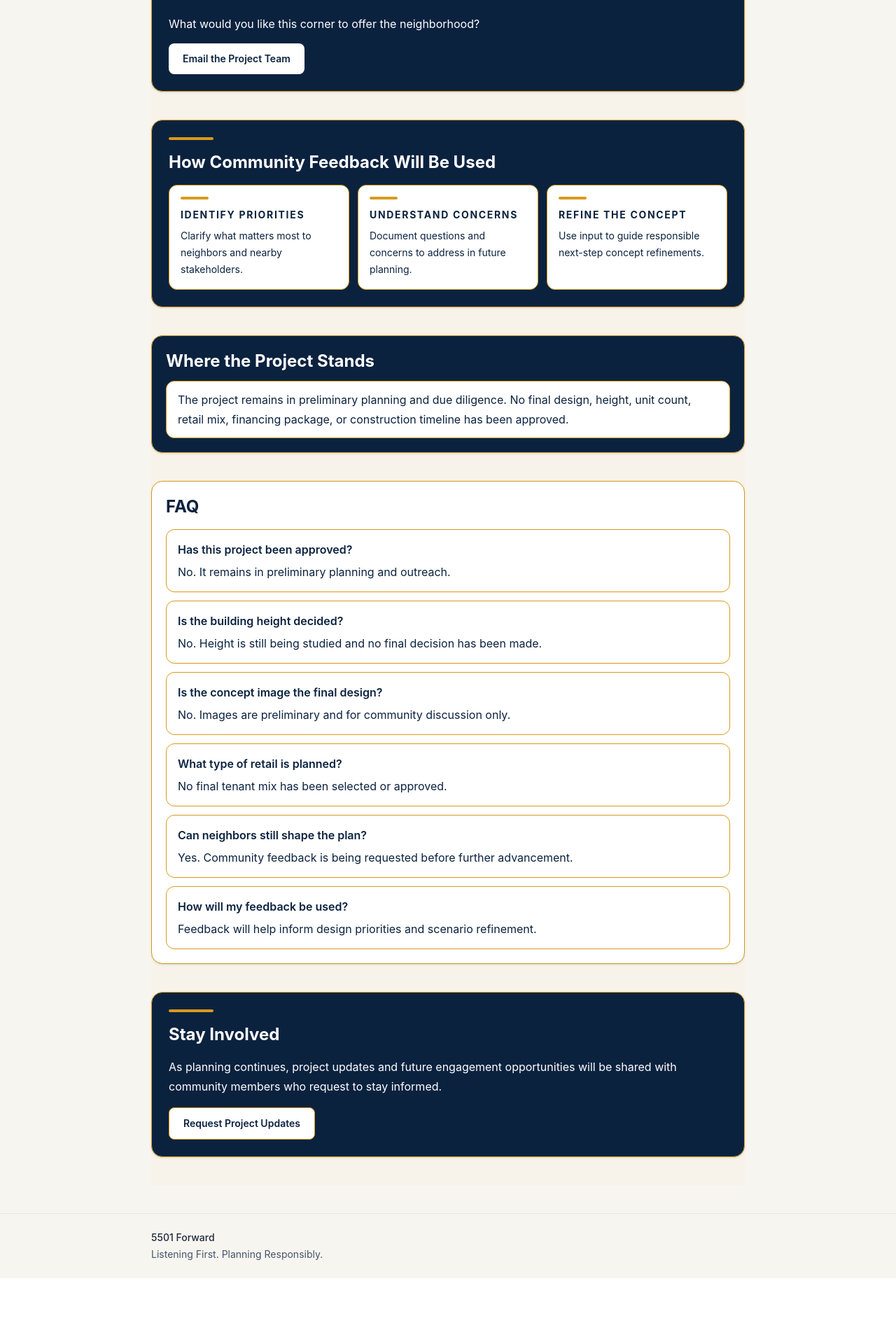
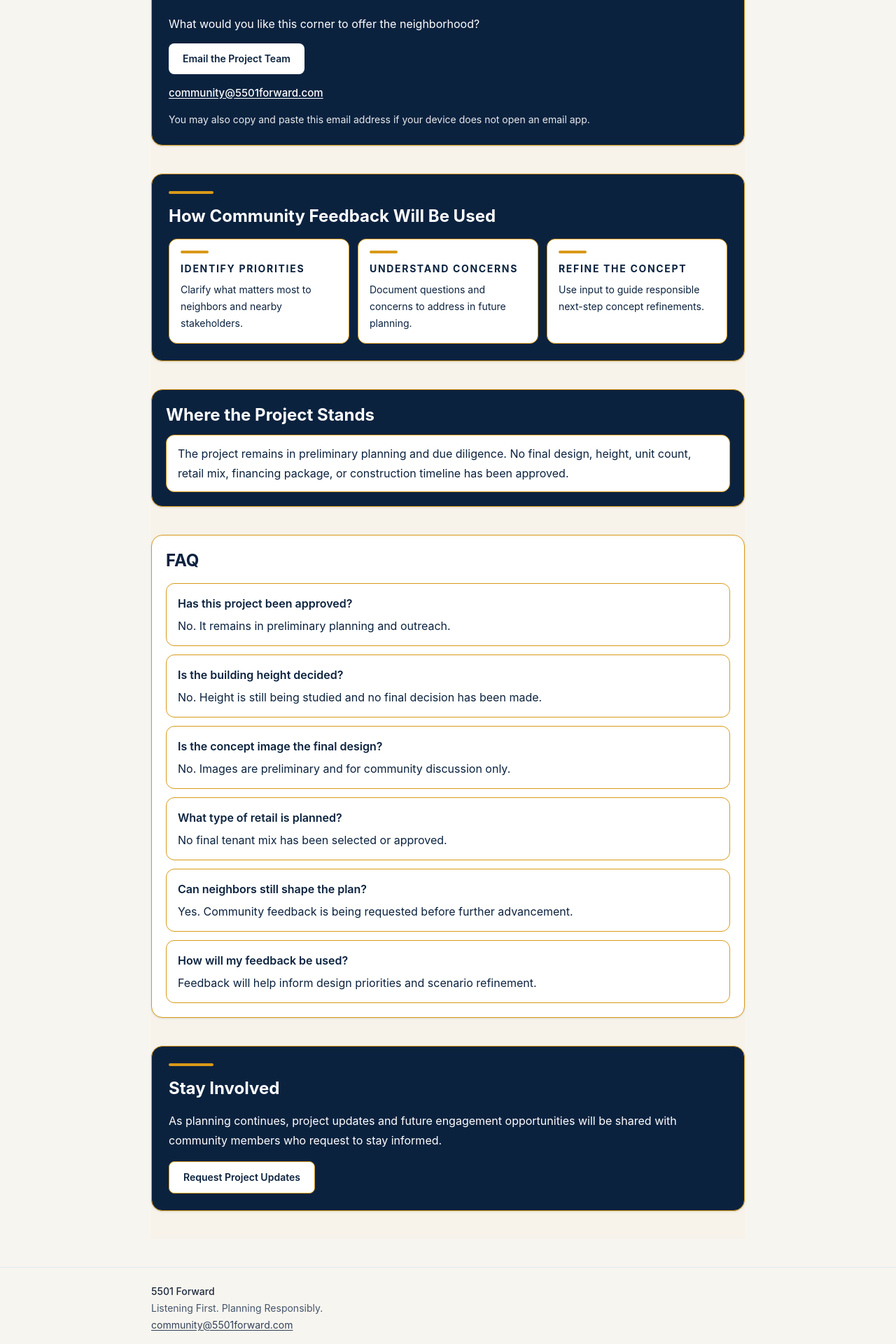
Before and after one commit to martinez-frank/5501-forward-site, a Next.js app: page /community in a window 1280 px wide. Shown: the part 5020-6940 px from the top of the page at 70% size. Before the commit the page ends 6846 px from the top, so only its background shows below. Built offline with nearby package versions, Linux system fonts and the light colour scheme.

Commit message:
Add visible fallback community email on community page

```diff
--- a/app/community/page.tsx
+++ b/app/community/page.tsx
@@ -167,6 +167,12 @@ export default function CommunityPage() {
         <h2 className="text-3xl font-bold">We Want to Hear From You</h2>
         <p className="text-white">What would you like this corner to offer the neighborhood?</p>
         <a href={feedbackHref} className="inline-flex w-full items-center justify-center rounded-lg bg-white px-5 py-3 text-sm font-semibold text-[#0B223F] sm:w-auto">Email the Project Team</a>
+        <a href="mailto:community@5501forward.com" className="block text-sm font-medium text-white underline underline-offset-2 sm:text-[15px]">
+          community@5501forward.com
+        </a>
+        <p className="text-xs leading-6 text-white/90 sm:text-sm">
+          You may also copy and paste this email address if your device does not open an email app.
+        </p>
       </section>
 
       <section className="space-y-4 rounded-2xl border border-[#D99A19] bg-[#0B223F] p-5 text-white shadow-sm sm:p-6">
--- a/components/site-layout.tsx
+++ b/components/site-layout.tsx
@@ -41,6 +41,9 @@ export function SiteLayout({ children }: { children: ReactNode }) {
           <div className="mx-auto w-full max-w-4xl space-y-1 px-4 py-6 text-sm text-slate-600 sm:px-6">
             <p className="font-medium text-slate-800">5501 Forward</p>
             <p>Listening First. Planning Responsibly.</p>
+            <a href="mailto:community@5501forward.com" className="inline-block text-slate-700 underline underline-offset-2">
+              community@5501forward.com
+            </a>
           </div>
         </footer>
       </div>
```
